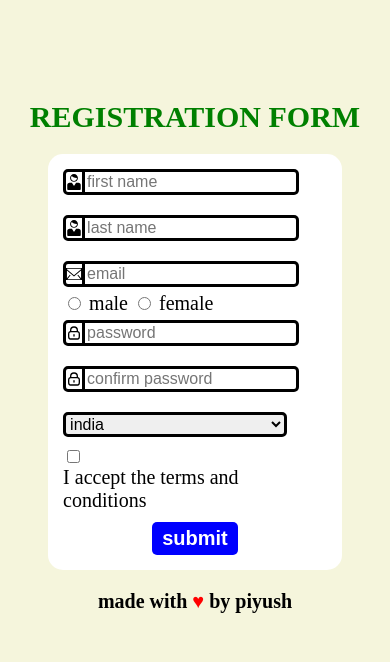
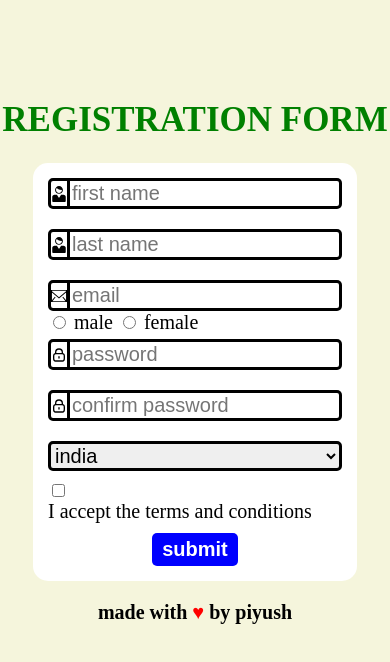
Before and after one commit to piyushpalariya/practice, a plain HTML site: page form.html in a window 390 px wide. Drawn offline with Linux system fonts and the light colour scheme.

Commit message:
html forms

```diff
--- a/form.css
+++ b/form.css
@@ -128,7 +128,7 @@ input {
   cursor: pointer;
 }
 
-@media (max-width: 1200px) and (min-width: 600px) {
+@media(min-width: 600px) {
   #name {
     display: flex;
     flex-direction: column;
@@ -138,6 +138,7 @@ input {
   }
   h1 {
     font-size: 40px;
+    text-align: center;
   }
   body {
     font-size: 20px;
@@ -147,7 +148,7 @@ input {
     width: 100%;
   }
   #country {
-    width: 95%;
+    width: 100%;
   }
   .nam {
     margin-bottom: 20px;
@@ -158,11 +159,17 @@ input {
   main {
     padding: 15px;
   }
+  #tandc {
+    max-width: 100%;
+    flex-direction: column;
+    align-items: start;
+  }
 }
 
-@media (max-width: 600px) and (min-width: 450px) {
+@media (max-width: 600px) {
   h1 {
     font-size: 35px;
+    text-align: center;
   }
   body {
     font-size: 20px;
@@ -194,42 +201,3 @@ input {
     align-items: start;
   }
 }
-
-@media (max-width: 450px) and (min-width: 320px) {
-  h1 {
-    font-size: 30px;
-    text-align: center;
-  }
-  body {
-    font-size: 20px;
-  }
-  #name {
-    display: flex;
-    flex-direction: column;
-  }
-  .lnam {
-    margin-left: 0px;
-  }
-  .nam {
-    margin-bottom: 20px;
-  }
-  .em {
-    margin-top: 0px;
-    margin-bottom: 5px;
-  }
-  main {
-    padding: 15px;
-  }
-  #tandc {
-    flex-direction: column;
-    align-items: start;
-    max-width: 90%;
-  }
-  input,
-  #country {
-    font-size: 16px;
-  }
-  #country {
-    width: 85%;
-  }
-}
```
